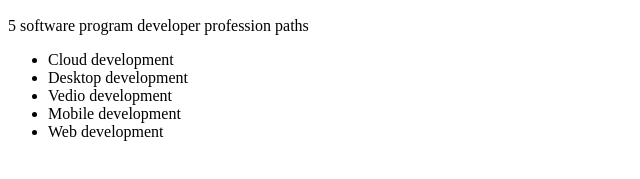
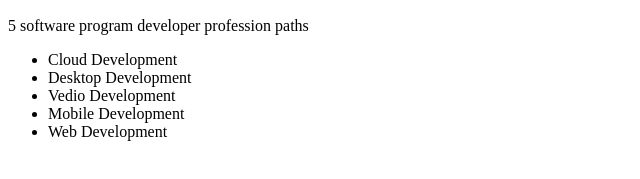
Before and after one commit to acciojob/development-paths-ViswajitReddy, a website: page main.html in a window 1280 px wide. Shown: the part 383-562 px from the top of the page, 0-640 px from the left. Drawn offline with Linux system fonts and the light colour scheme.

Commit message:
created a submission

```diff
--- a/main.html
+++ b/main.html
@@ -12,11 +12,11 @@
 	<img src ="https://images.unsplash.com/photo-1505028106030-e07ea1bd80c3?crop=entropy&cs=tinysrgb&fit=max&fm=jpg&ixid=MnwxMTc3M3wwfDF8c2VhcmNofDR8fHNvZnR3YXJlJTIwZGV2ZWxvcG1lbnQlMjBjYXJlZXIlMjBwYXRofGVufDB8fHx8MTY3MjMwNDEyNg&ixlib=rb-4.0.3&q=80&w=2000" alt ="Accio jobs image" height="300px">
 	<p>5 software program developer profession paths</p>
 	<ul>
-		<li>Cloud development</li>
-		<li>Desktop development</li>
-		<li>Vedio development</li>
-		<li>Mobile development</li>
-		<li>Web development</li>
+		<li>Cloud Development</li>
+		<li>Desktop Development</li>
+		<li>Vedio Development</li>
+		<li>Mobile Development</li>
+		<li>Web Development</li>
 	</ul>
 
 </body>
```
